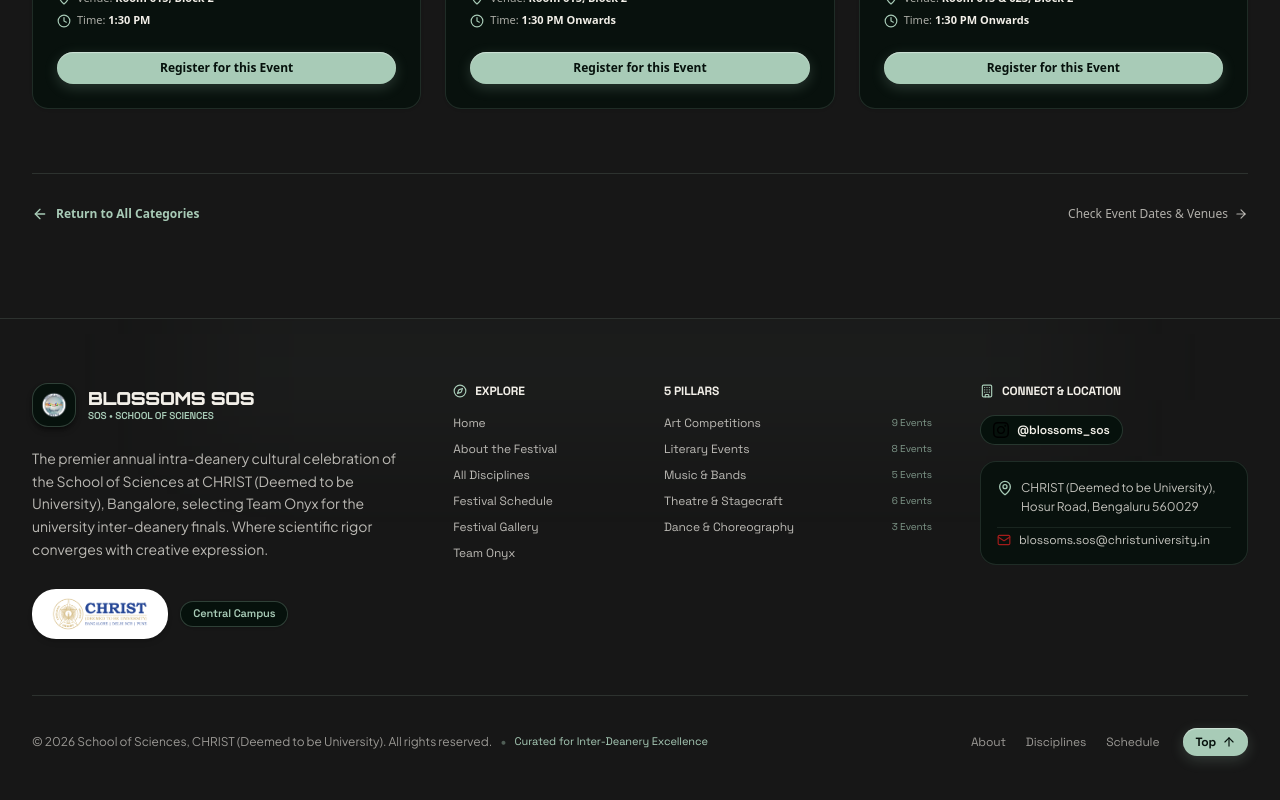
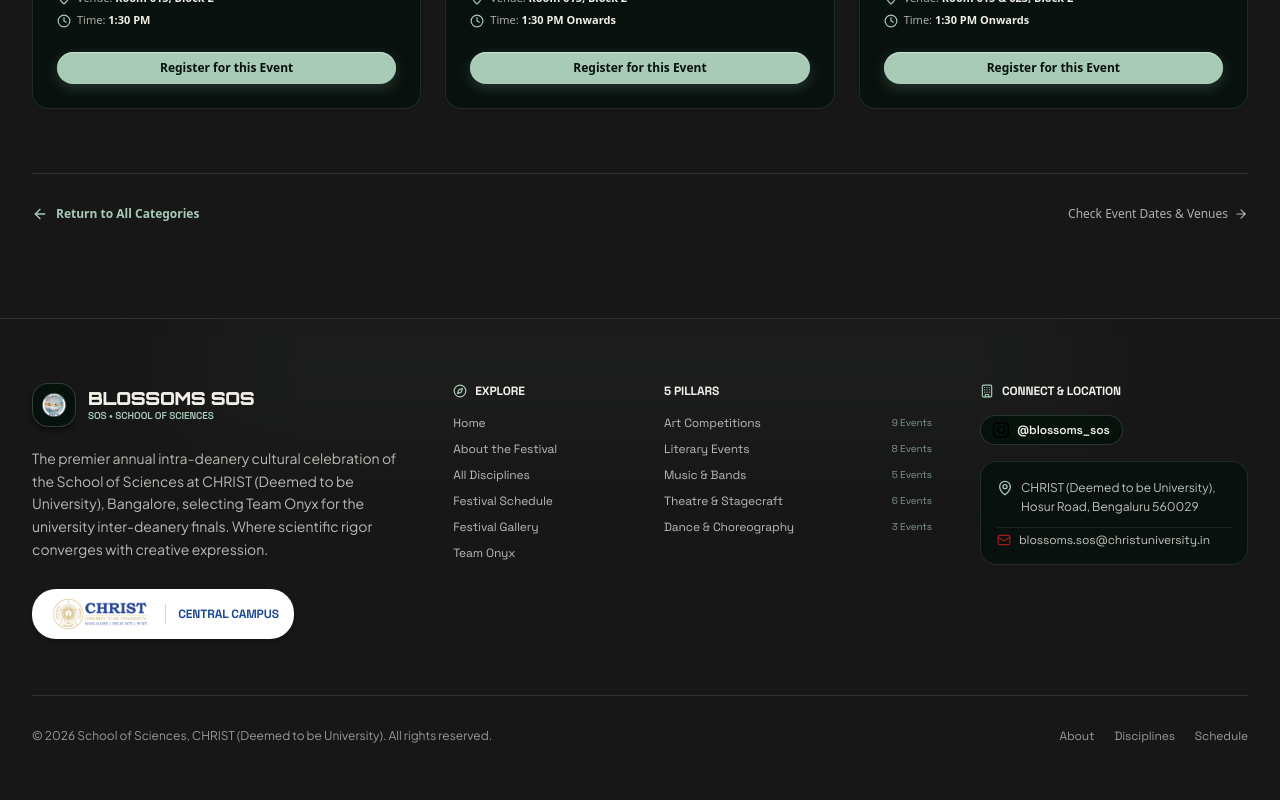
Before and after one commit to sgk18/Blossomssos2026, a Next.js app: page /events/art in a window 1280 px wide. Shown: the part 2090-2890 px from the top of the page. Built offline with nearby package versions, Linux system fonts and the light colour scheme.

Commit message:
fix: resolve merge conflicts from popped stash

```diff
--- a/src/app/events/[category]/page.tsx
+++ b/src/app/events/[category]/page.tsx
@@ -6,7 +6,6 @@ import { EVENT_CATEGORIES } from '@/content/events';
 import { SubEventCard } from '@/components/events/SubEventCard';
 import { CategoryIcon } from '@/components/ui/CategoryIcon';
 import { ArrowLeft, Layers, ArrowRight } from 'lucide-react';
-
 import { countsByCategory, type EventCategory } from '@/data/events';
 import { siteConfig } from '@/data/site-config';
 
@@ -27,8 +26,9 @@ export async function generateMetadata({ params }: CategoryPageProps): Promise<M
   const category = EVENT_CATEGORIES.find((c) => c.slug === slug);
   if (!category) return {};
 
-  const title = `${category.name} Competitions (${category.events.length} Events) | Blossoms SOS`;
-  const description = `${category.description} Explore rules, evaluation criteria, and guidelines for all ${category.events.length} official ${category.name} competitions at Blossoms School of Sciences.`;
+  const categoryCount = countsByCategory[category.slug as EventCategory] ?? category.events.length;
+  const title = `${category.name} Competitions (${categoryCount} Events) | Blossoms SOS`;
+  const description = `${category.description} Explore rules, evaluation criteria, and guidelines for all ${categoryCount} official ${category.name} competitions at Blossoms School of Sciences.`;
   const url = `${siteConfig.canonicalUrl}/events/${category.slug}`;
 
   return {
--- a/src/components/layout/Footer.tsx
+++ b/src/components/layout/Footer.tsx
@@ -5,14 +5,10 @@ import Link from 'next/link';
 import Image from 'next/image';
 import { siteConfig } from '@/data/site-config';
 import { countsByCategory } from '@/data/events';
-import { MapPin, Mail, Compass, Building, ArrowUp } from 'lucide-react';
+import { MapPin, Mail, Compass, Building } from 'lucide-react';
 
 export function Footer() {
   const currentYear = new Date().getFullYear();
-
-  const scrollToTop = () => {
-    window.scrollTo({ top: 0, behavior: 'smooth' });
-  };
 
   return (
     <footer className="w-full border-t border-[#A8CBB7]/15 bg-[#171717] text-[#F2EFE8] text-sm relative overflow-hidden z-20" role="contentinfo">
@@ -52,14 +48,14 @@ export function Footer() {
               The premier annual intra-deanery cultural celebration of the School of Sciences at CHRIST (Deemed to be University), Bangalore, selecting Team Onyx for the university inter-deanery finals. Where scientific rigor converges with creative expression.
             </p>
 
-            {/* Official CHRIST Logo & Badge */}
-            <div className="pt-2 flex flex-wrap items-center gap-3">
+            {/* Official CHRIST Logo & Central Campus Unified Button */}
+            <div className="pt-2 flex items-center">
               <a
                 href="https://www.christuniversity.in"
                 target="_blank"
                 rel="noopener noreferrer"
-                className="inline-flex items-center bg-white hover:bg-white/95 px-3.5 py-1.5 rounded-xl shadow-md border border-white/30 transition-all hover:scale-[1.02] focus-visible:outline-none focus-visible:ring-2 focus-visible:ring-[#A8CBB7]"
-                title="CHRIST (Deemed to be University) Official Website"
+                className="inline-flex items-center gap-2.5 sm:gap-3 bg-white hover:bg-neutral-50 px-3.5 py-1.5 rounded-xl shadow-md border border-white/30 transition-all hover:scale-[1.02] focus-visible:outline-none focus-visible:ring-2 focus-visible:ring-[#A8CBB7]"
+                title="CHRIST (Deemed to be University) - Central Campus"
               >
                 <Image
                   src="/christ_university_official_logo.png"
@@ -68,10 +64,11 @@ export function Footer() {
                   height={61}
                   className="h-8 sm:h-9 w-auto object-contain"
                 />
-              </a>
-              <span className="font-tech text-[11px] px-3 py-1 rounded-full bg-[#06110C] text-[#A8CBB7] border border-[#A8CBB7]/25 font-semibold shadow-sm">
+                <span className="h-5 w-px bg-slate-300" aria-hidden="true" />
+                <span className="font-tech text-[11px] sm:text-xs font-bold text-[#1c4c96] tracking-wider uppercase whitespace-nowrap">
                   Central Campus
                 </span>
+              </a>
             </div>
           </div>
 
@@ -203,15 +200,12 @@ export function Footer() {
 
         </div>
 
-        {/* Bottom Utility Bar: Copyright, Navigation Links & Tactile Back to Top */}
+        {/* Bottom Utility Bar: Copyright & Navigation Links */}
         <div className="mt-14 pt-8 border-t border-[#A8CBB7]/15 flex flex-col md:flex-row items-center justify-between gap-6 text-xs text-[#F2EFE8]/60">
-          <div className="font-body flex flex-col sm:flex-row items-center sm:items-start gap-2 text-center sm:text-left">
+          <div className="font-body text-center sm:text-left">
             <p>© {currentYear} School of Sciences, CHRIST (Deemed to be University). All rights reserved.</p>
-            <span className="hidden sm:inline text-[#A8CBB7]/40">•</span>
-            <p className="font-tech text-[11px] text-[#A8CBB7]">Curated for Inter-Deanery Excellence</p>
           </div>
 
-          <div className="flex items-center gap-6">
           <div className="font-tech flex items-center gap-5 text-xs">
             <Link href="/about" className="hover:text-[#A8CBB7] transition-colors focus-visible:outline-none focus-visible:ring-2 focus-visible:ring-[#A8CBB7] rounded">
               About
@@ -223,18 +217,6 @@ export function Footer() {
               Schedule
             </Link>
           </div>
-
-            {/* Tactile Back to Top Button */}
-            <button
-              type="button"
-              onClick={scrollToTop}
-              className="font-tech clay-btn-accent px-3 py-1.5 rounded-lg text-xs font-bold flex items-center gap-1.5 shadow-md focus-visible:outline-none focus-visible:ring-2 focus-visible:ring-[#A8CBB7] transition-transform hover:scale-105 active:scale-95"
-              aria-label="Scroll back to top of page"
-            >
-              <span>Top</span>
-              <ArrowUp className="w-3.5 h-3.5" />
-            </button>
-          </div>
         </div>
 
       </div>
```
Lines whose indentation alone changed are shown as unchanged.
